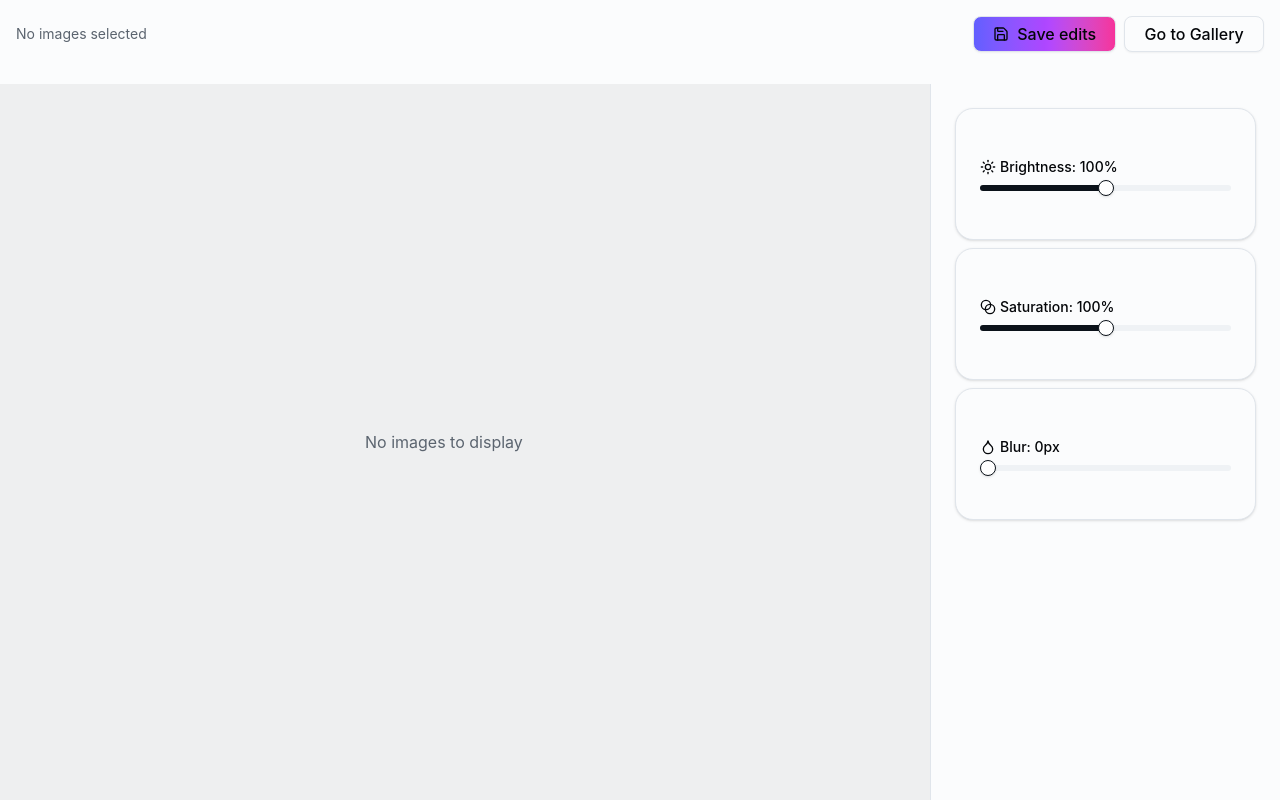
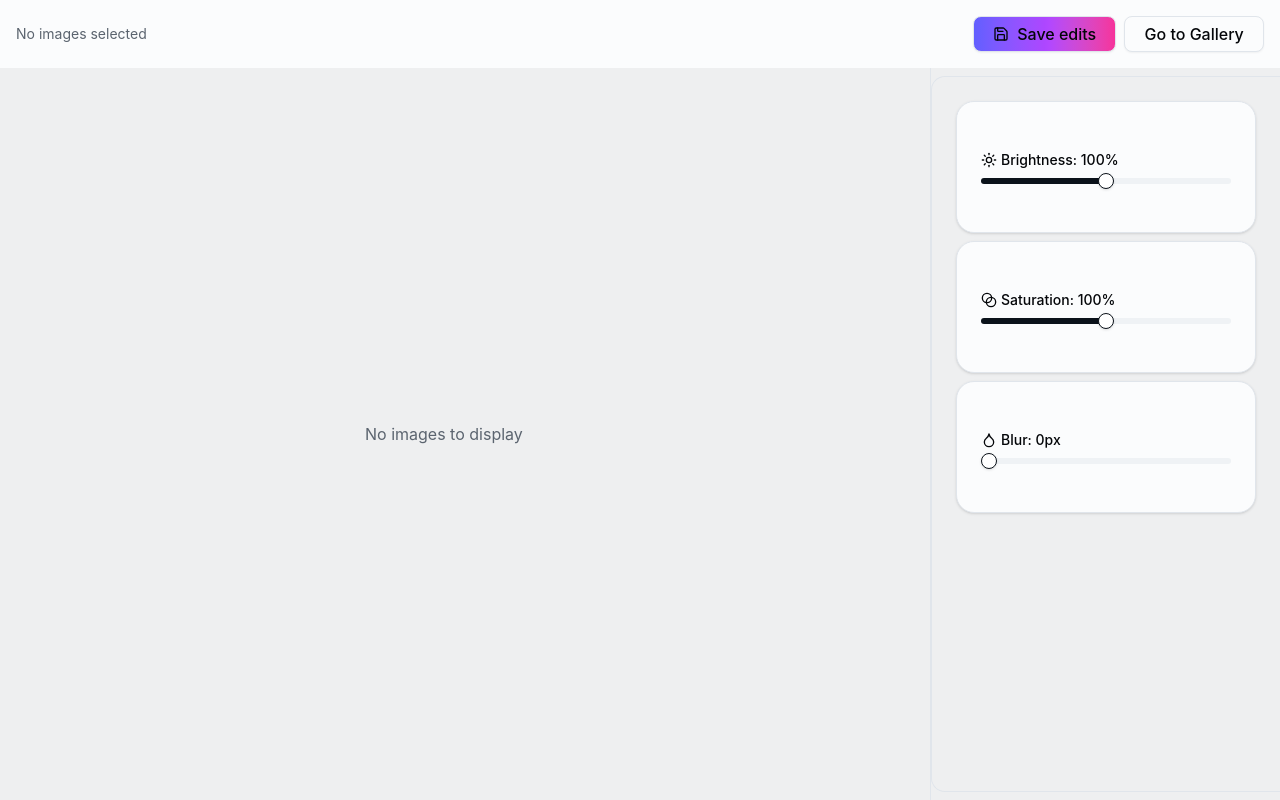
Before and after one commit to VxTi/umain-picksy, a React (Vite) app: page /edit in a window 1280 px wide. Built offline with nearby package versions, Linux system fonts and the light colour scheme.

Commit message:
Adjusted individual photo addition function

```diff
--- a/src/lib/vision.ts
+++ b/src/lib/vision.ts
@@ -58,6 +58,6 @@ export async function selectSourceFolder(): Promise<Photo[] | null> {
 	return await invoke<Photo[] | null>("select_images_directory");
 }
 
-export async function addPhotoToLibrary(): Promise<Photo | null> {
-	return await invoke<Photo | null>("add_photo_to_library");
+export async function addPhotosToLibrary(): Promise<Photo[] | null> {
+	return await invoke<Photo[] | null>("add_photo_to_library");
 }
--- a/src/pages/Edit.tsx
+++ b/src/pages/Edit.tsx
@@ -2,7 +2,6 @@ import { SaveIcon } from "lucide-react";
 import { useLocation, useNavigate } from "react-router-dom";
 import { useState, useEffect } from "react";
 import { listen } from "@tauri-apps/api/event";
-import { TopBar } from "@/components/TopBar";
 import { Button } from "@/components/ui/button";
 import { twMerge } from "tailwind-merge";
 import EditingSettingsBar from "./EditingSettingsBar";
@@ -61,7 +60,7 @@ function Edit() {
 	return (
 		<main className="h-screen bg-background flex flex-col overflow-hidden">
 			<div className="p-4 flex-shrink-0">
-				<div className="flex items-center justify-between mb-4">
+				<div className="flex items-center justify-between">
 					<p className="text-sm text-muted-foreground">
 						{images.length > 0
 							? `${images.length} image(s) selected for editing`
@@ -102,9 +101,9 @@ function Edit() {
 				</div>
 			</div>
 
-			<div className="flex flex-1 overflow-hidden">
+			<div className="flex flex-1 overflow-hidden bg-black/5">
 				{/* Image Preview Area */}
-				<div className="flex-1 flex justify-center items-center bg-black/5 p-4 gap-4 overflow-hidden flex-wrap *:basis-50">
+				<div className="flex-1 flex justify-center items-center  p-4 gap-4 overflow-hidden flex-wrap *:basis-50">
 					{image1 && (
 						<div
 							className={twMerge(
@@ -151,8 +150,6 @@ function Edit() {
 					)}
 				</div>
 
-				{/* Settings Sidebar */}
-				<div className="w-87.5 border-l bg-card overflow-y-auto">
 				<EditingSettingsBar
 					brightness={activeImageIndex === 0 ? brightness1 : brightness2}
 					saturation={activeImageIndex === 0 ? saturation1 : saturation2}
@@ -166,7 +163,6 @@ function Edit() {
 					onBlurChange={activeImageIndex === 0 ? setBlur1 : setBlur2}
 				/>
 			</div>
-			</div>
 		</main>
 	);
 }
--- a/src/pages/EditingSettingsBar.tsx
+++ b/src/pages/EditingSettingsBar.tsx
@@ -26,7 +26,8 @@ export default function EditingSettingsBar({
 	//onGrayscaleChange
 }: Props) {
 	return (
-		<div className="h-full w-full p-6 flex flex-col gap-2">
+		<div className="w-87.5 py-2 border-l flex flex-col">
+			<div className="h-full w-full p-6 flex flex-col gap-2 rounded-l-xl border-t grow border-l border-b border-border overflow-y-auto">
 				{/* Brightness */}
 				<Card className="w-full rounded-2xl">
 					<CardContent className="p-6 space-y-4">
@@ -84,5 +85,6 @@ export default function EditingSettingsBar({
 					</CardContent>
 				</Card>
 			</div>
+		</div>
 	);
 }
--- a/src/pages/Gallery.tsx
+++ b/src/pages/Gallery.tsx
@@ -107,7 +107,10 @@ function Gallery() {
 								disabled={selectedImages.length === 0}
 							>
 								<Trash2Icon />
-								Delete Selected
+								Delete{" "}
+								{selectedImages.length === 1
+									? "image"
+									: `${selectedImages.length} images`}
 							</Button>
 						)}
 						<Button
--- a/src/pages/Home.tsx
+++ b/src/pages/Home.tsx
@@ -3,7 +3,7 @@ import { useCallback } from "react";
 
 import {
 	selectSourceFolder,
-	addPhotoToLibrary,
+	addPhotosToLibrary,
 	analyzeImageMetadata,
 } from "@/lib/vision";
 import { clearLibrary } from "@/lib/library";
@@ -13,7 +13,7 @@ export default function Home() {
 	const photos = usePhotos();
 
 	const handleAddPhoto = useCallback(async () => {
-		await addPhotoToLibrary();
+		await addPhotosToLibrary();
 	}, []);
 
 	const handleSelectFolder = useCallback(async () => {
```
Also changed, not shown: src/PicksyView.tsx (indentation only). Lines whose indentation alone changed are shown as unchanged.
